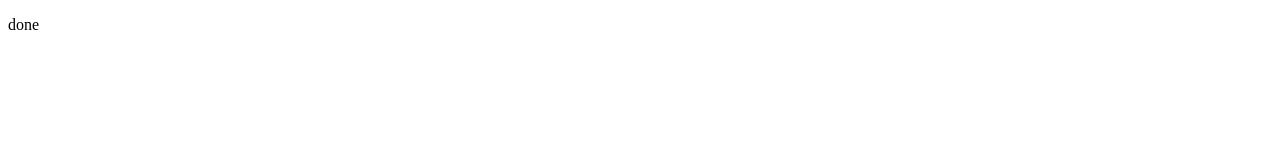
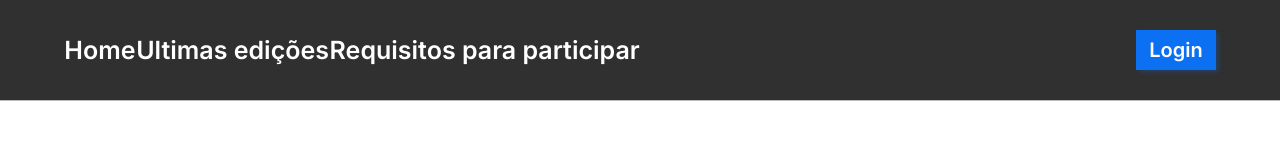
Before and after one commit to SrMatheusMotta/bootcampDNC, a plain HTML site: page index.html in a window 1280 px wide. Drawn offline with Linux system fonts and the light colour scheme.

Commit message:
Criação do estilo CSS do menu

```diff
--- a/index.html
+++ b/index.html
@@ -4,10 +4,16 @@
     <meta charset="UTF-8">
     <meta name="viewport" content="width=device-width, initial-scale=1.0">
     <title>BOOTCAMP | DNC</title>
+    <link rel="stylesheet" href="style.css">
 </head>
 <body>
-    <p>done
-
-    </p>
+    <nav id="principal">
+        <div id="menu">
+            <a href="">Home</a>
+            <a href="">Ultimas edições</a>
+            <a href="">Requisitos para participar</a>
+        </div>
+        <button>Login</button>
+    </nav>
 </body>
 </html>
--- /dev/null
+++ b/style.css
@@ -0,0 +1,54 @@
+@import url('https://fonts.googleapis.com/css2?family=Inter:wght@100..900&display=swap');
+
+body {
+    margin: 0px;
+    padding: 0px;
+}
+
+#principal {
+    width: 100%;
+    height: 100px;
+    background-color: #303030;
+    display: flex;
+    justify-content: space-between;
+    align-items: center;
+    border-bottom: 1px solid #bababa;
+
+}
+
+#menu {
+    display: flex;
+    width: 45%;
+    justify-content: space-around;
+    align-items: center;
+    margin-left: 5%;
+}
+
+#principal div a{
+    font-family:'Inter';
+    font-size: 25px;
+    font-weight: 600;
+    color: white;
+    text-decoration: none;
+
+}
+    #principal div a:hover {
+        color: #CCCCCC;
+
+    }
+
+
+#principal button {
+    margin-right: 5%;
+    background-color: #0C70F2;
+    border: 0px;
+    height: 40px;
+    width: 80px;
+    font-family: 'inter';
+    font-size: 20px;
+    font-weight: 600;
+    color: white;
+    box-shadow: 3px 2px 4px 0px #0C70F240;
+    cursor: pointer;
+
+}
```
